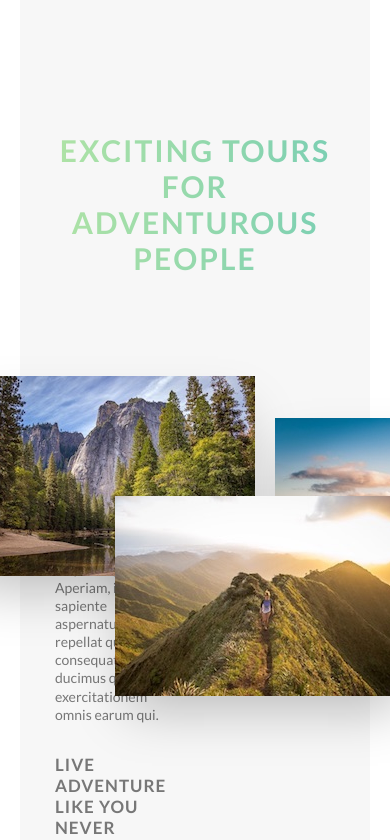
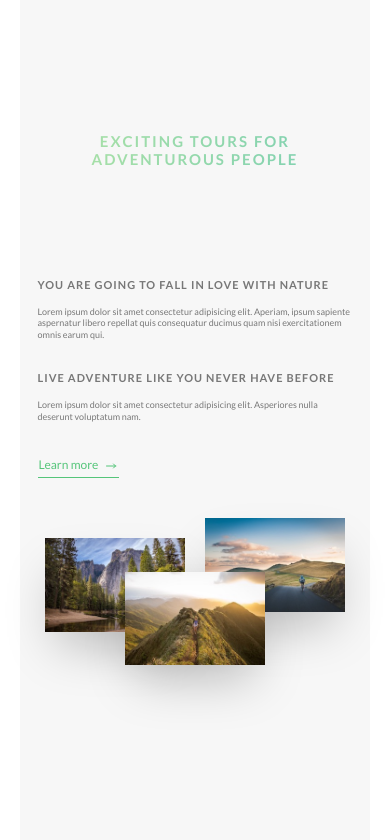
Before and after one commit to Abdallah66hossam/Natours-landing-page, a React (Create React App) app: page / in a window 390 px wide. Shown: the part 840-1680 px from the top of the page. Built offline with nearby package versions, Linux system fonts and the light colour scheme.

Commit message:
make about section responsive

```diff
--- a/src/components/about/about.module.scss
+++ b/src/components/about/about.module.scss
@@ -1,53 +1,60 @@
 @use "../../main" as color;
+@use "../../responsive/media" as query;
 
 .about {
   color: black;
-  width: 80%;
+  width: 90%;
   margin: 15rem auto;
   .center {
     text-align: center;
     margin-bottom: 4rem;
     & .heading {
-      background: linear-gradient(
-        to right,
-        color.$light-green,
-        color.$dark-green
-      );
-      letter-spacing: 0.2rem;
-      transition: 200ms;
-      text-align: center;
-      font-size: 3rem;
-      text-transform: uppercase;
-      background-clip: text;
-      color: transparent;
-      display: inline-block;
-      &:hover {
-        transform: skew(15deg, 2deg) scale(1.1);
-        text-shadow: 0.5rem 1rem 2rem rgb(0 0 0 / 20%);
+      @include color.heading;
+      @include query.respond(tab) {
+        font-size: 2rem;
+      }
+      @include query.respond(phone) {
+        font-size: 1.5rem;
       }
     }
   }
 
   .par__about {
-    display: grid;
-    grid-template-columns: 40% 50%;
-    gap: 10%;
-    justify-items: center;
+    display: flex;
+    justify-content: space-between;
+
+    @include query.respond(tab) {
+      flex-direction: column;
+    }
+    @include query.respond(phone) {
+      font-size: 1.5rem;
+    }
     .details {
       padding-top: 7rem;
       &__text {
         color: color.$grey-dark;
-
         & h3 {
           font-size: 1.7rem;
           margin-bottom: 1.5rem;
           text-transform: uppercase;
           letter-spacing: 0.1rem;
+          @include query.respond(desktop) {
+            font-size: 1.5rem;
+          }
+          @include query.respond(phone) {
+            font-size: 1.1rem;
+          }
         }
         & p {
           font-size: 1.4rem;
           line-height: 1.3;
           margin-bottom: 3rem;
+          @include query.respond(desktop) {
+            font-size: 1.2rem;
+          }
+          @include query.respond(phone) {
+            font-size: 0.9rem;
+          }
         }
       }
       & .learn_more {
@@ -74,6 +81,14 @@
         & .arrow {
           padding-top: 0.3rem;
           font-size: 1.8rem;
+          @include query.respond(phone) {
+            font-size: 1.4rem;
+            padding-top: 0.2rem;
+          }
+        }
+        @include query.respond(phone) {
+          font-size: 1.2rem;
+          padding: 0.5rem 0.1rem;
         }
       }
     }
@@ -91,18 +106,33 @@
         outline-offset: 0.6rem;
         max-width: 30rem;
         margin: 0 1rem;
+        @include query.respond(desktop) {
+          max-width: 20rem;
+        }
+        @include query.respond(phone) {
+          max-width: 14rem;
+        }
       }
       .img__flex {
         display: flex;
         & img:last-child {
           position: relative;
           top: 4.2rem;
+          @include query.respond(desktop) {
+            top: 2rem;
+          }
+          @include query.respond(phone) {
+            top: -2rem;
+          }
         }
       }
       & > img:last-child {
         position: relative;
         top: -8rem;
         z-index: 25;
+        @include query.respond(phone) {
+          top: -6rem;
+        }
       }
       & img:hover {
         transform: scale(1.1);
@@ -110,6 +140,9 @@
         box-shadow: rgba(0, 0, 0, 0.5) 0 3.5rem 6rem -1rem;
         outline: 1.2rem solid color.$medium-green;
         border-radius: 0.8rem;
+        @include query.respond(tab) {
+          outline: 0.8rem solid color.$medium-green;
+        }
       }
     }
   }
```
